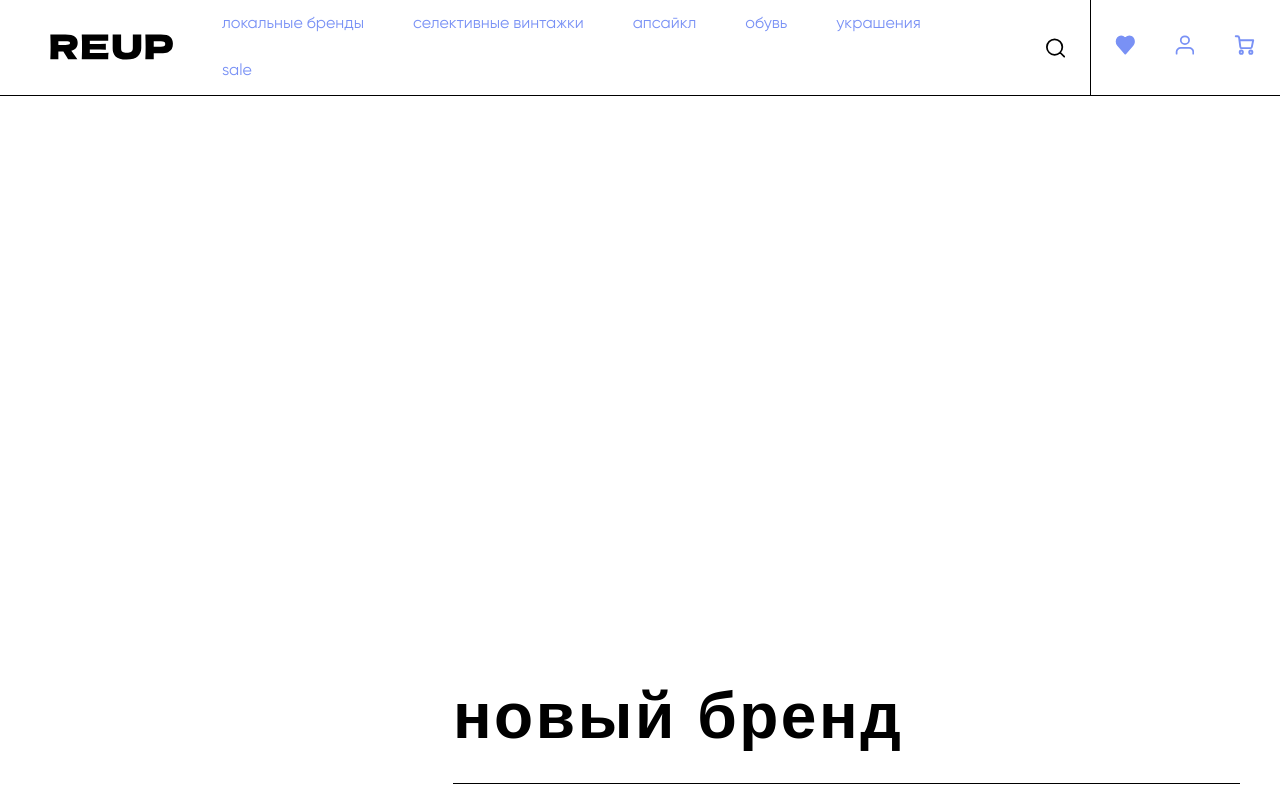
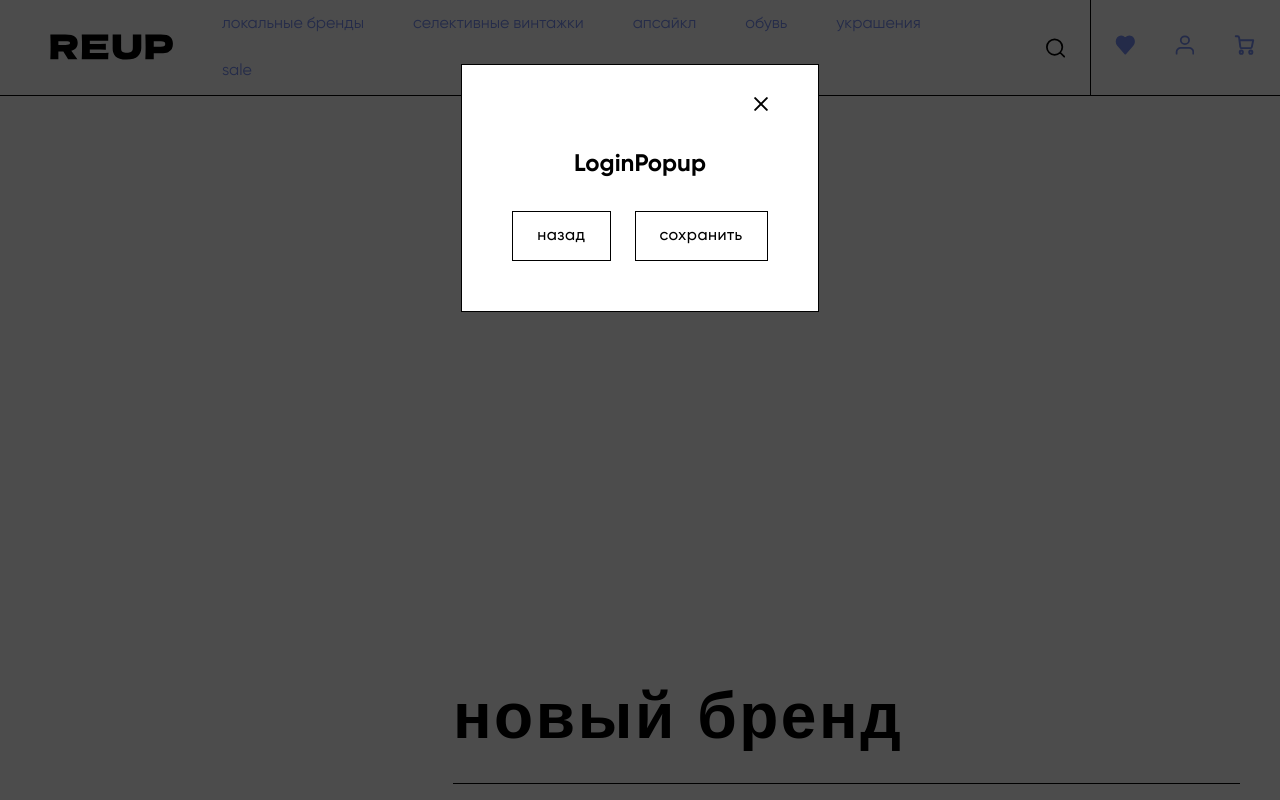
Before and after one commit to alimongairo/reup-front, a React (Vite) app: page / in a window 1280 px wide. Both pictures are taken after a click on the item 1184 px from the left and 47 px from the top of the page. Shown: the top 800 px of the page. Built offline with nearby package versions, Linux system fonts and the light colour scheme; a web font is replaced by a local one.

Commit message:
part of popup

```diff
--- a/src/components/ui/Header/index.tsx
+++ b/src/components/ui/Header/index.tsx
@@ -1,3 +1,4 @@
+import { useContext } from "react";
 import { ReactComponent as LogoIcon } from "../../../../static/images/icons/logo.svg";
 import { ReactComponent as SearchIcon } from "../../../../static/images/icons/loype.svg";
 import { ReactComponent as HeartIcon } from "../../../../static/images/icons/heart.svg";
@@ -44,7 +45,7 @@ function Header({ type }: IProps) {
           config?.isActions && (
             <ul className={cls("as-desktop", cx.actions)}>
               <li><NavLinkIcon to="/" isFill={true}><HeartIcon className={cx.icon} /></NavLinkIcon></li>
-              <li onClick={!authContextValue?.isAuth ? authContextValue?.onLoginPopupOpen : undefined} style={{ cursor: 'pointer' }}>
+              <li onClick={!authContextValue?.isAuth ? (authContextValue?.onLoginPopupOpen) : undefined} style={{ cursor: 'pointer' }}>
                 <NavLinkIcon style={{ pointerEvents: (authContextValue?.isAuth ? 'all' : 'none') }} to="/" isFill={false}>
                   <UserIcon className={cx.icon} />
                 </NavLinkIcon>
@@ -64,6 +65,5 @@ function Header({ type }: IProps) {
 }
 
 import MobileToolbar from "./MobileToolbar";
-import { ChangeEvent, useContext, useState } from "react";
 import { AuthContext } from "../../../layouts/authCotext";
 export { MobileToolbar, Header }
--- a/src/components/ui/PopUp/PopUp.tsx
+++ b/src/components/ui/PopUp/PopUp.tsx
@@ -29,7 +29,7 @@ const PopUp = ({ visible, children, onClose, onSubmit, type, customButtons }: IP
     if (type && customButtons) {
       return (
         <div className={cx.btns}>
-          {buttons}
+          {customButtons}
         </div>
       );
     } else if (type === 'confirm') {
--- a/src/components/ui/PopUp/index.module.scss
+++ b/src/components/ui/PopUp/index.module.scss
@@ -5,7 +5,7 @@
     max-width: 540px;
     height: fit-content;
     max-height: 80%;
-    overflow-y: scroll;
+    overflow-y: auto;
     padding: 84px 50px 50px 50px;
     border: 1px solid black;
 
--- a/src/layouts/MainLayout/MainLayout.tsx
+++ b/src/layouts/MainLayout/MainLayout.tsx
@@ -1,8 +1,9 @@
-import { ReactNode, createContext, useState } from 'react';
-import { Header, MobileToolbar } from "../../components/ui";
+import { ReactNode, createContext, useState, useMemo } from 'react';
+import { Button, Header, MobileToolbar } from "../../components/ui";
 import cx from './index.module.scss';
 import { ERoles } from '../../app/router/config';
-import { AuthContextType } from "../authCotext";
+import { AuthContext, AuthContextType } from "../authCotext";
+import PopUp from "../../components/ui/PopUp";
 
 interface IProps { children: ReactNode }
 
@@ -15,24 +16,47 @@ export default function MainLayout({ children }: IProps) {
   const [isRegistrationPopup, setIsRegistrationPopup] = useState(false);
 
   const onLoginPopupOpen = () => {
-  console.log("onLoginPopupOpen")
+    console.log('onLoginPopupOpen')
+    setIsLoginPopup(true);
   }
-  const AuthContext = createContext<AuthContextType>({
+
+  const onLoginPopupClose = () => {
+    console.log("onLoginPopupClose")
+  }
+
+  const initialContextValue: AuthContextType = useMemo(() => {
+    return {
       isAuth,
       isLoginPopup,
       isRegistrationPopup,
       onLoginPopupOpen,
-  });
-
-
+    };
+  }, [isAuth]);
 
   return (
+    <>
       <div className={cx.wrapper}>
-      <AuthContext.Provider value={{ isAuth, isLoginPopup, isRegistrationPopup, onLoginPopupOpen }}>
+        <AuthContext.Provider value={initialContextValue}>
           <Header type={ERoles.customer} />
           <div className={cx.container}>{children}</div>
           <MobileToolbar />
         </AuthContext.Provider>
       </div>
+
+      <PopUp
+        visible={isLoginPopup}
+        onClose={onLoginPopupClose}
+        type='custom'
+        customButtons={
+          <>
+            <Button onClick={onLoginPopupClose}>назад</Button>
+            <Button onClick={() => { console.log('SAVE') }}>сохранить</Button>
+          </>
+        }
+      >
+        <div>LoginPopup</div>
+      </PopUp>
+
+    </>
   )
 }
```
Lines whose indentation alone changed are shown as unchanged.
